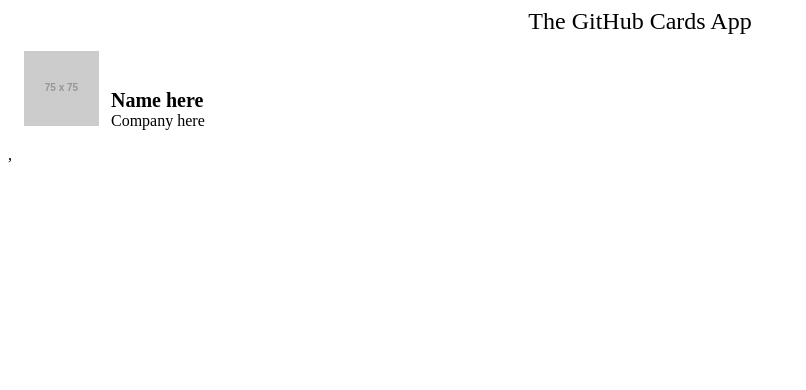
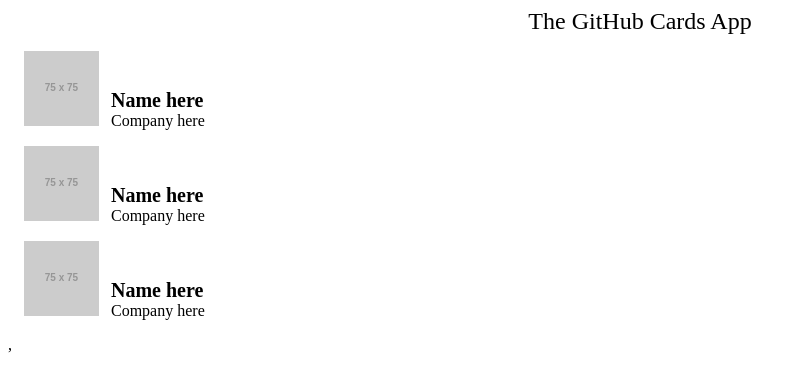
Before and after one commit to jheavejimenez/githubcards, a React (Create React App) app: page / in a window 1280 px wide. Shown: the top 390 px of the page, without its empty margins (0-806 px from the left). Built offline with nearby package versions, Linux system fonts and the light colour scheme.

Commit message:
refractor

```diff
--- a/src/App.js
+++ b/src/App.js
@@ -1,12 +1,12 @@
 import React, {Component} from "react";
-import Card from "./components/Card";
+import CardList from "./components/CardList";
 
 class App extends Component {
     render() {
         return (
             <div>
                 <div className="header">{this.props.title}</div>
-                <Card/>
+                <CardList/>
             </div>
         );
     }
```
